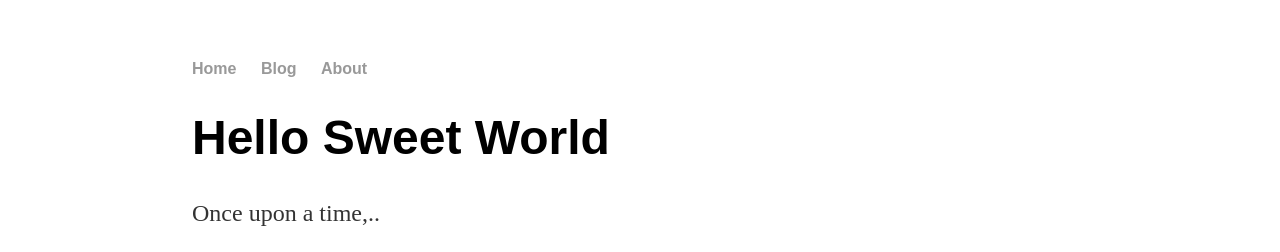
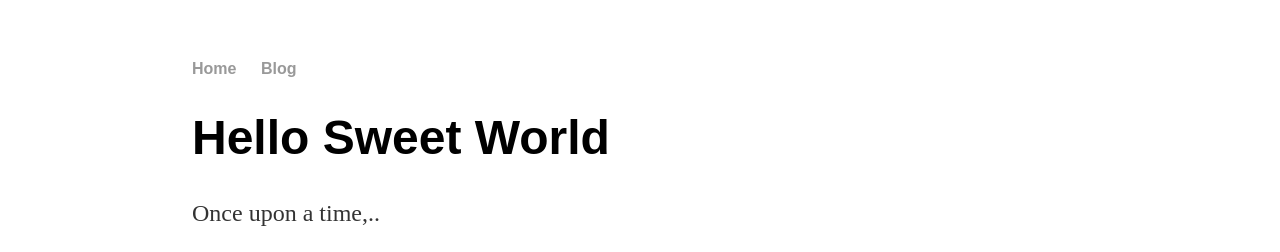
Before and after one commit to npk2001/npk2001.github.io, a Jekyll site: the page built from index.html, in a window 1280 px wide. Shown: the top 252 px of the page. Built offline with Jekyll 4.4.1, drawn with Linux system fonts in a browser that asks for light colours.

Commit message:
Update default.html

```diff
--- a/_layouts/default.html
+++ b/_layouts/default.html
@@ -10,7 +10,6 @@
       <ul>
         <li><a href="/">Home</a></li>
         <li><a href="/blog">Blog</a></li>
-        <li><a href="/about/about.html">About</a></li>
       </ul>
     </nav>
     <div class="container">{{ content }}</div>
```
